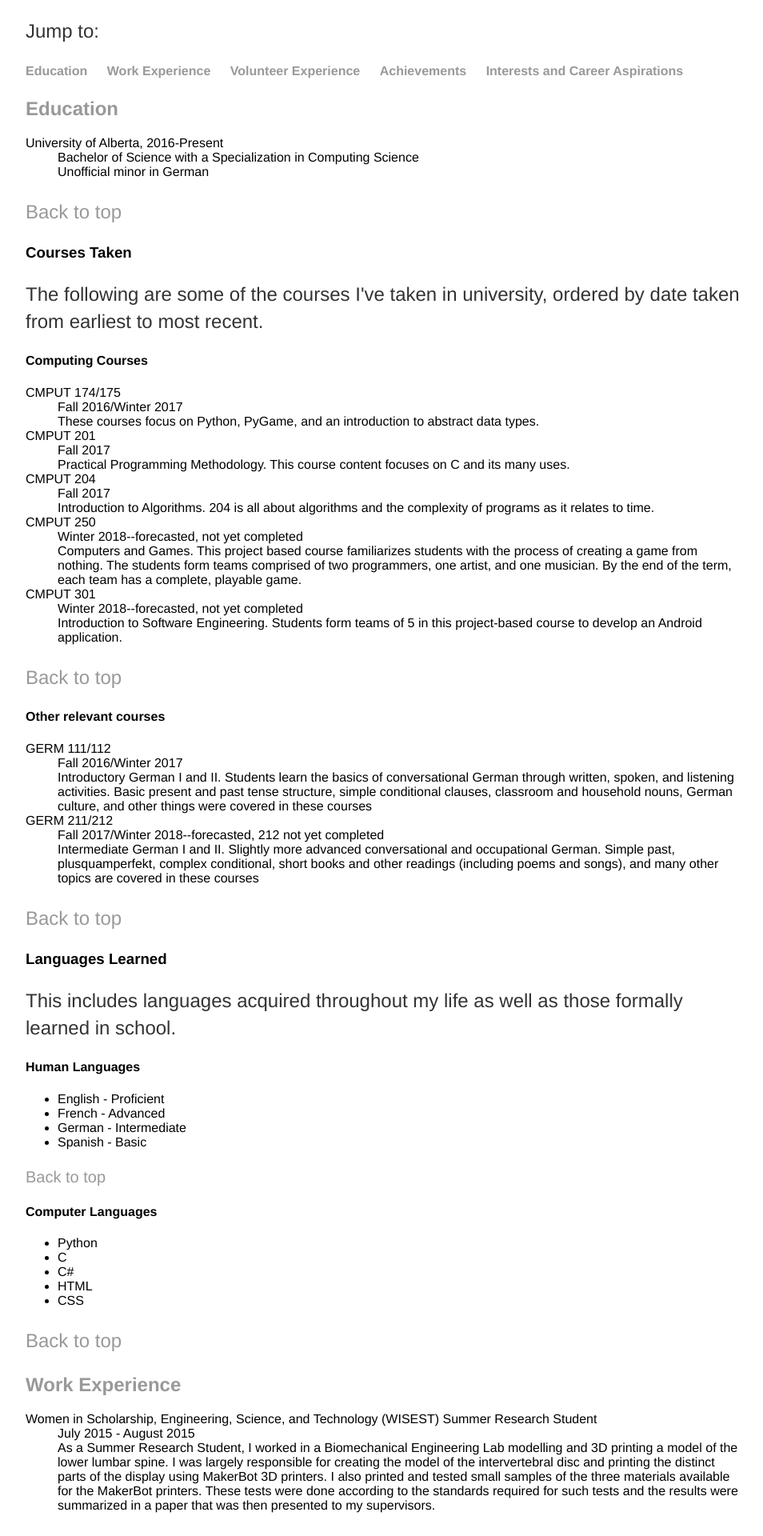
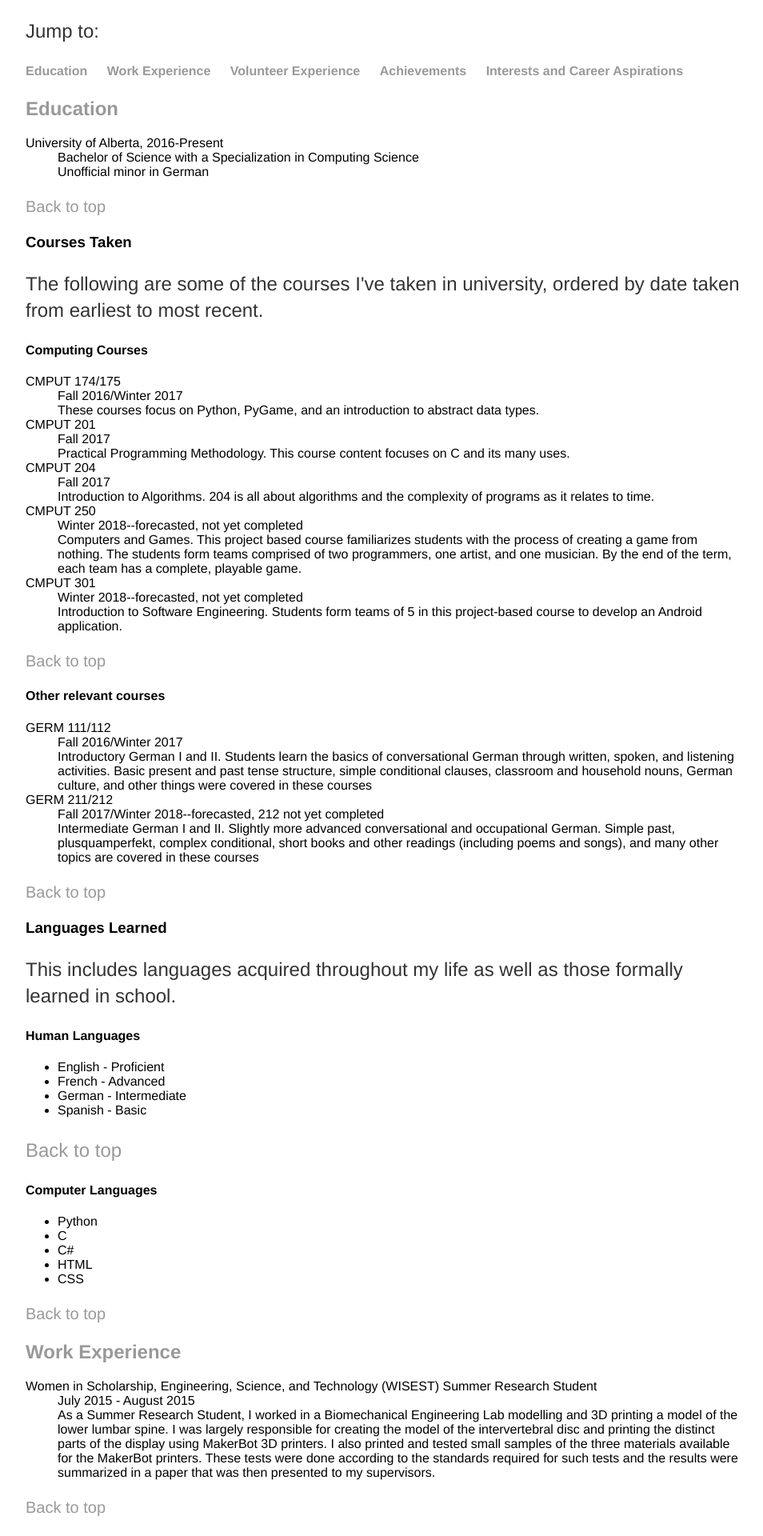
Before and after one commit to nienna73/nienna73.github.io, a Jekyll site: the page built from resume/index.html, in a window 1280 px wide. Shown: the part 300-2220 px from the top of the page at 80% size, without its empty margins (160-1114 px from the left). Built offline with Jekyll 4.4.1, drawn with Linux system fonts in a browser that asks for light colours.

Commit message:
Update main.css
Change top to top-link to match resume

```diff
--- a/css/main.css
+++ b/css/main.css
@@ -33,7 +33,7 @@
   margin-right: 20px;
 }
 
-.top {
+.top-link {
   font-size: 10pt;
 }
 
```
